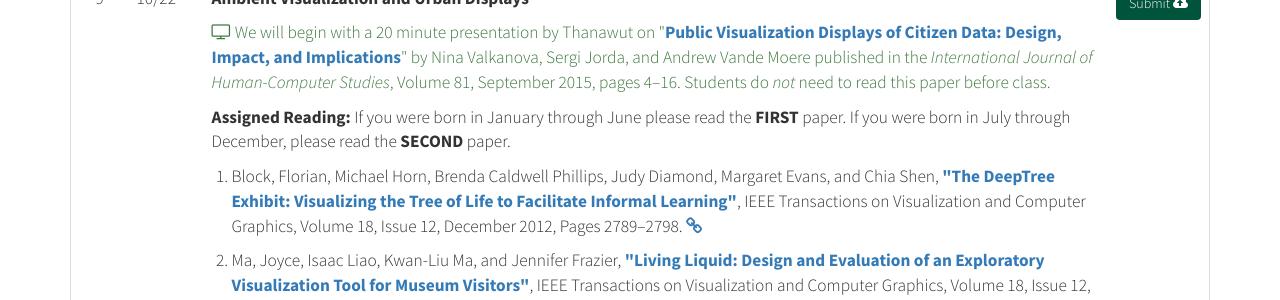
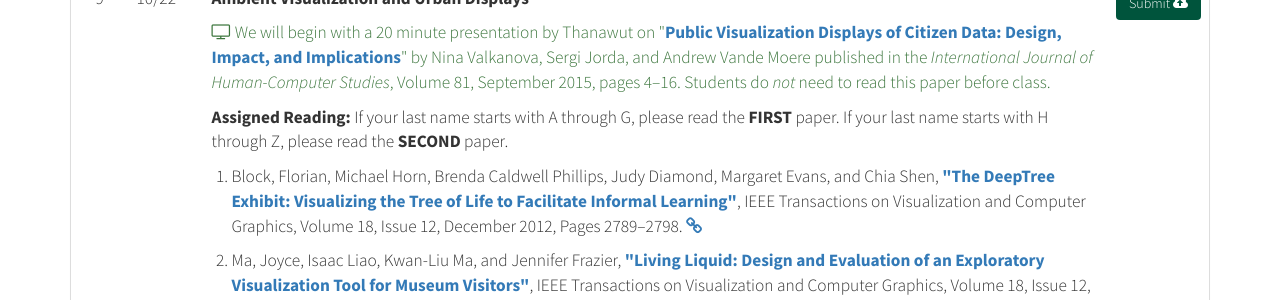
Before and after one commit to cs694/fall2015, a Jekyll site: the page built from schedule.html, in a window 1280 px wide and 900 px high, scrolled down 2526 px. Shown: the part 154-454 px from the top of the window. Built offline with Jekyll 4.4.1, drawn with Linux system fonts in a browser that asks for light colours; Markdown is read by kramdown in place of the engine named in the settings.

Commit message:
Fixing paper assignment.

```diff
--- a/_data/schedule.yml
+++ b/_data/schedule.yml
@@ -198,7 +198,7 @@
   link : 'https://usfca.instructure.com/courses/1555423/quizzes/2290677'
   gray : false
   flag : false
-  todo : '<p class="text-success"><i class="fa fa-television"></i> We will begin with a 20 minute presentation by Thanawut on "<strong><a href="http://dx.doi.org/10.1016/j.ijhcs.2015.02.005">Public Visualization Displays of Citizen Data: Design, Impact, and Implications</a></strong>" by Nina Valkanova, Sergi Jorda, and Andrew Vande Moere published in the <em>International Journal of Human-Computer Studies</em>, Volume 81, September 2015, pages 4&ndash;16. Students do <em>not</em> need to read this paper before class.</p><p><strong>Assigned Reading:</strong> If you were born in January through June please read the <strong>FIRST</strong> paper. If you were born in July through December, please read the <strong>SECOND</strong> paper.</p>'
+  todo : '<p class="text-success"><i class="fa fa-television"></i> We will begin with a 20 minute presentation by Thanawut on "<strong><a href="http://dx.doi.org/10.1016/j.ijhcs.2015.02.005">Public Visualization Displays of Citizen Data: Design, Impact, and Implications</a></strong>" by Nina Valkanova, Sergi Jorda, and Andrew Vande Moere published in the <em>International Journal of Human-Computer Studies</em>, Volume 81, September 2015, pages 4&ndash;16. Students do <em>not</em> need to read this paper before class.</p><p><strong>Assigned Reading:</strong> If your last name starts with A through G, please read the <strong>FIRST</strong> paper. If your last name starts with H through Z, please read the <strong>SECOND</strong> paper.</p>'
   read :
     - title   : 'The DeepTree Exhibit: Visualizing the Tree of Life to Facilitate Informal Learning'
       authors : 'Block, Florian, Michael Horn, Brenda Caldwell Phillips, Judy Diamond, Margaret Evans, and Chia Shen'
```
